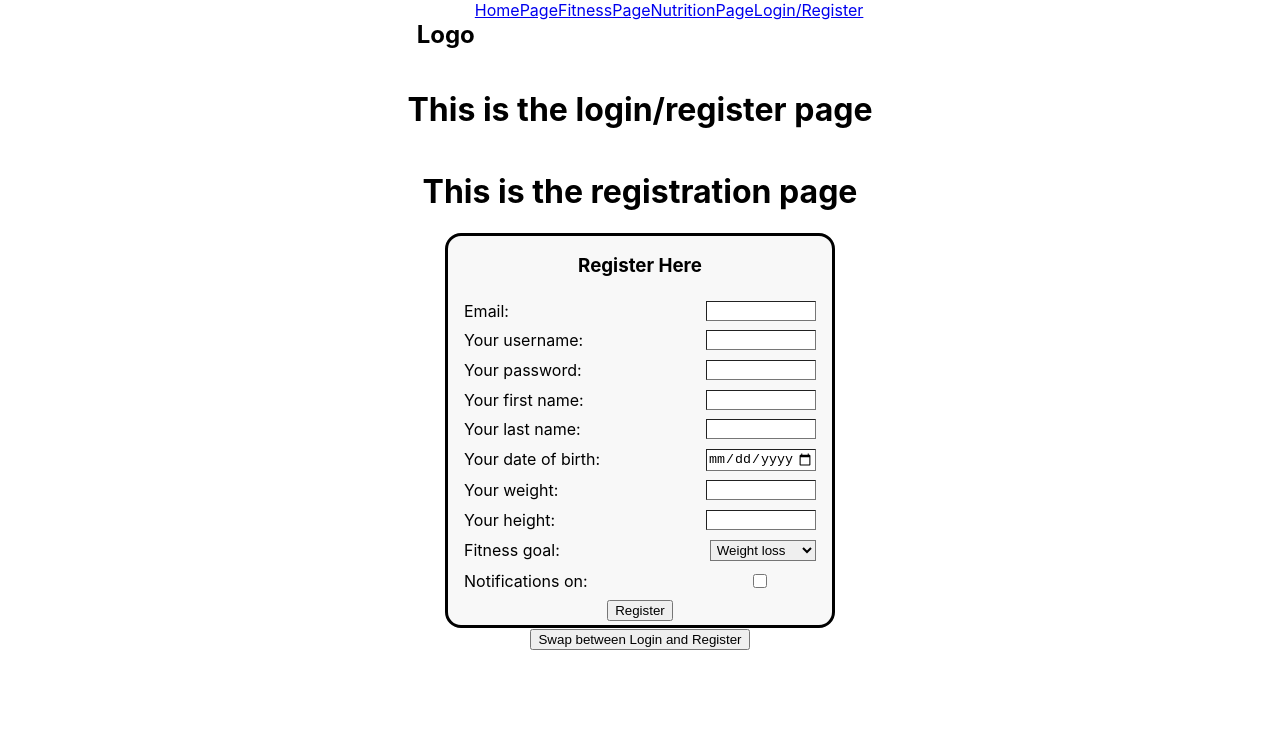
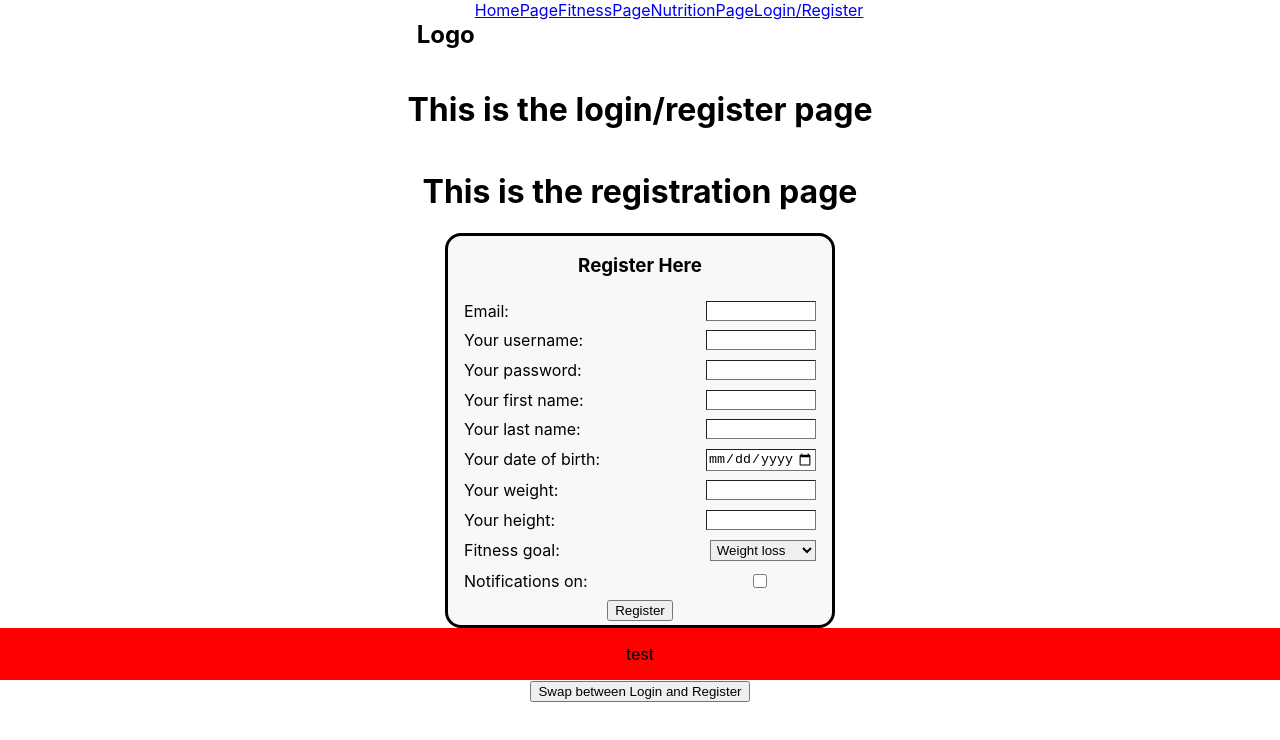
Before and after one commit to pht1207/capstone-fitness-app, a React (Create React App) app: page /LoginRegisterPage in a window 1280 px wide. Both pictures are taken after a click on the button "Swap between Login and Register". Shown: the top 740 px of the page. Built offline with nearby package versions, Linux system fonts and the light colour scheme.

Commit message:
Created /components folder for components that will be used in the pages of the application. Also added a HttpPopup.js to show popup messages when a http message is sent back from the backend

```diff
--- /dev/null
+++ b/src/components/HttpPopup.css
@@ -0,0 +1,3 @@
+.HttpPopup{
+    background: red;
+}
--- /dev/null
+++ b/src/components/HttpPopup.js
@@ -0,0 +1,14 @@
+import './HttpPopup.css'
+import axios from 'axios';
+import { useNavigate } from 'react-router-dom';
+
+
+function HttpPopup(props) {
+  return (
+    <div className="HttpPopup">
+      <p>test</p>
+    </div>
+  );
+}
+
+export default HttpPopup;
--- a/src/pages/LoginRegistrationPage/RegisterPage.js
+++ b/src/pages/LoginRegistrationPage/RegisterPage.js
@@ -1,6 +1,7 @@
 import { useState } from 'react';
 import './RegisterPage.css'
 import axios from 'axios';
+import HttpPopup from '../../components/HttpPopup';
 
 
 function RegisterPage(props) {
@@ -70,6 +71,7 @@ function RegisterPage(props) {
 
           <button type='submit'>Register</button>
         </form>
+        <HttpPopup/>
     </div>
   );
 }
```
